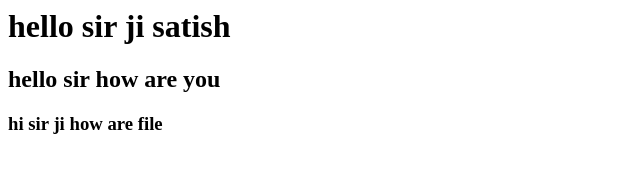
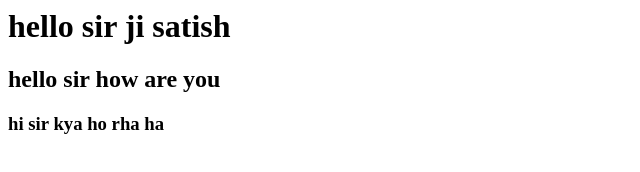
Before and after one commit to smonu/group, a plain HTML site: page index.html in a window 1280 px wide. Shown: the full height of the page, 0-640 px from the left. Drawn offline with Linux system fonts and the light colour scheme.

Commit message:
change in h3

```diff
--- a/index.html
+++ b/index.html
@@ -2,6 +2,6 @@
 <body>
 <h1> hello sir ji satish</h1>
 <h2>hello sir how are you</h2>
-<h3>hi sir ji how are file</h3>
+<h3>hi sir kya ho rha ha</h3>
 </body>
 </html>
```
